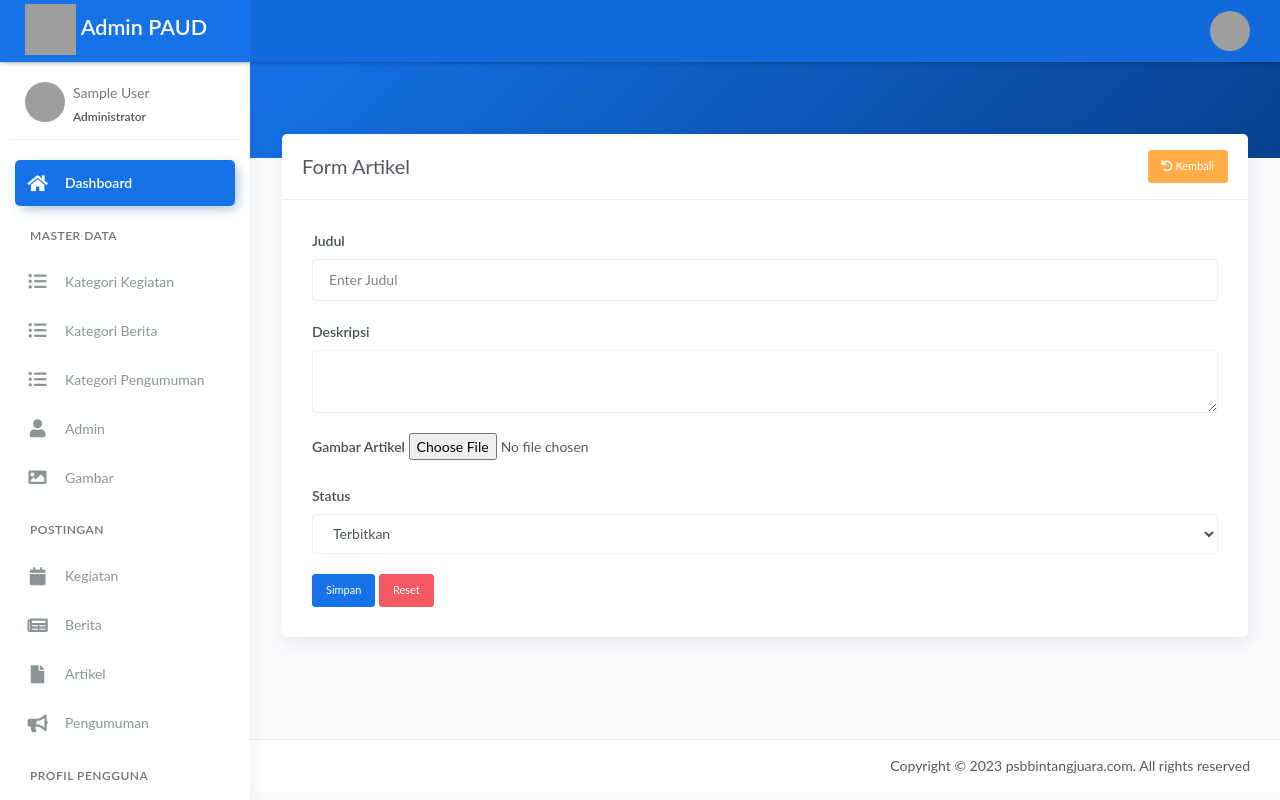
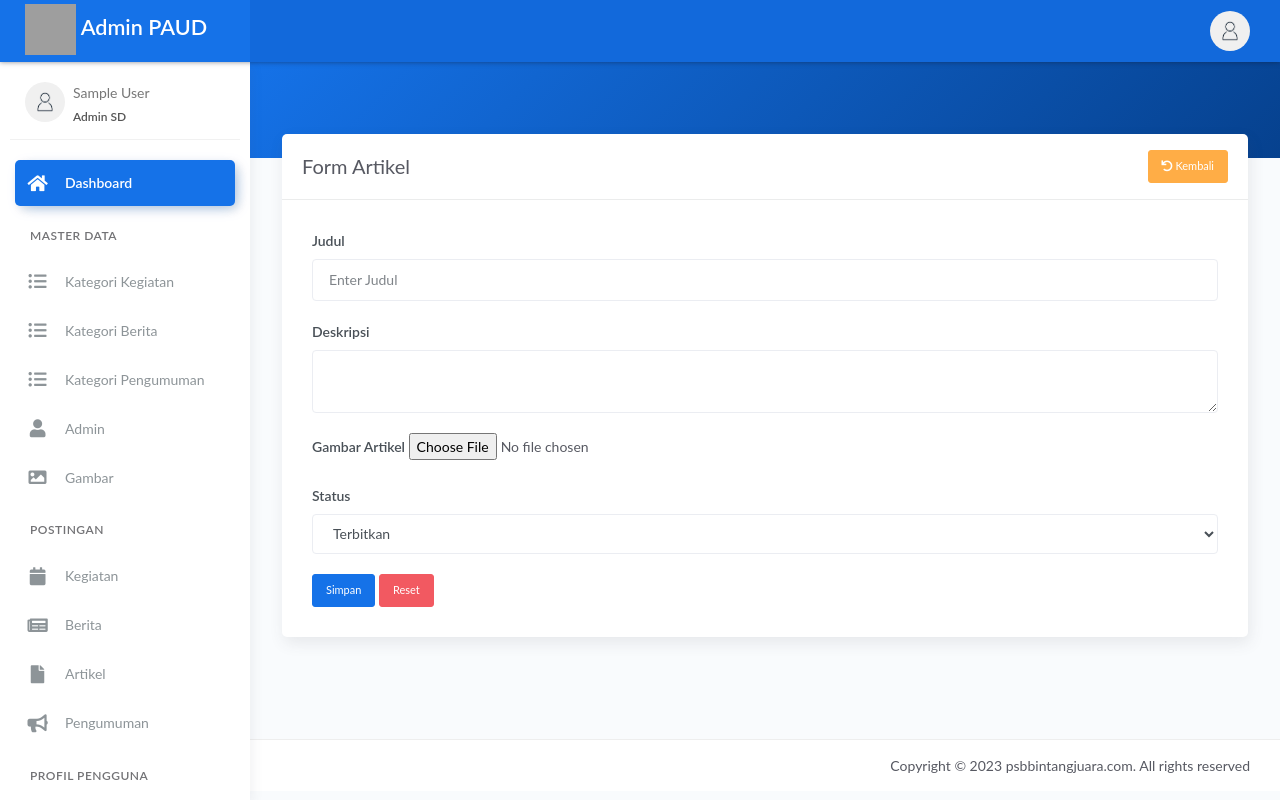
Before and after one commit to SyahiraIsnaeni/sd-bintangjuara, a Laravel app: page /artikel/create in a window 1280 px wide. Run offline with Laravel 9, Linux system fonts and the light colour scheme; the visitor is signed in with stand-in values (Sample User, id 1); style sheets or scripts are compiled from the project's sources; some libraries are stand-ins or nearby versions; grey boxes are pictures that could not be loaded.

Commit message:
Mengubah User

```diff
--- a/app/Http/Controllers/UserController.php
+++ b/app/Http/Controllers/UserController.php
@@ -12,7 +12,7 @@ class UserController extends Controller
 {
     public function __construct()
     {
-        $this->middleware('guest');
+        $this->middleware('auth');
     }
     public function index()
     {
--- a/resources/views/backend/back/user/index.blade.php
+++ b/resources/views/backend/back/user/index.blade.php
@@ -15,7 +15,7 @@
                     <div class="card-header">
                         <div class="card-head-row">
                             <div class="card-title">Data Admin</div>
-                            <a href="#" class="btn btn-primary btn=sm ml-auto"> <i
+                            <a href="{{route('admin.create')}}" class="btn btn-primary btn=sm ml-auto"> <i
                                     class="fas fa-plus"></i>Tambah Admin </a>
                         </div>
                     </div>
--- a/resources/views/backend/includes/header.blade.php
+++ b/resources/views/backend/includes/header.blade.php
@@ -33,7 +33,7 @@
 						<li class="nav-item dropdown hidden-caret">
 							<a class="dropdown-toggle profile-pic" data-toggle="dropdown" href="#" aria-expanded="false">
 								<div class="avatar-sm">
-									<img src="{{asset('back/img/profile.jpg')}}" alt="..." class="avatar-img rounded-circle">
+									<img src="{{asset('back/img/profile.png')}}" alt="..." class="avatar-img rounded-circle">
 								</div>
 							</a>
 							<ul class="dropdown-menu dropdown-user animated fadeIn">
--- a/resources/views/backend/includes/sidebar.blade.php
+++ b/resources/views/backend/includes/sidebar.blade.php
@@ -3,13 +3,13 @@
 				<div class="sidebar-content">
 					<div class="user">
 						<div class="avatar-sm float-left mr-2">
-							<img src="{{asset('back/img/profile.jpg')}}" alt="..." class="avatar-img rounded-circle">
+							<img src="{{asset('back/img/profile.png')}}" alt="..." class="avatar-img rounded-circle">
 						</div>
 						<div class="info">
 							<a data-toggle="collapse" href="#collapseExample" aria-expanded="true">
 								<span>
 								{{ Auth::user()->name }}
-									<span class="user-level">Administrator</span>
+									<span class="user-level">Admin SD</span>
 
 								</span>
 							</a>
```
Also changed, not shown: public/back/img/profile.png (added).
